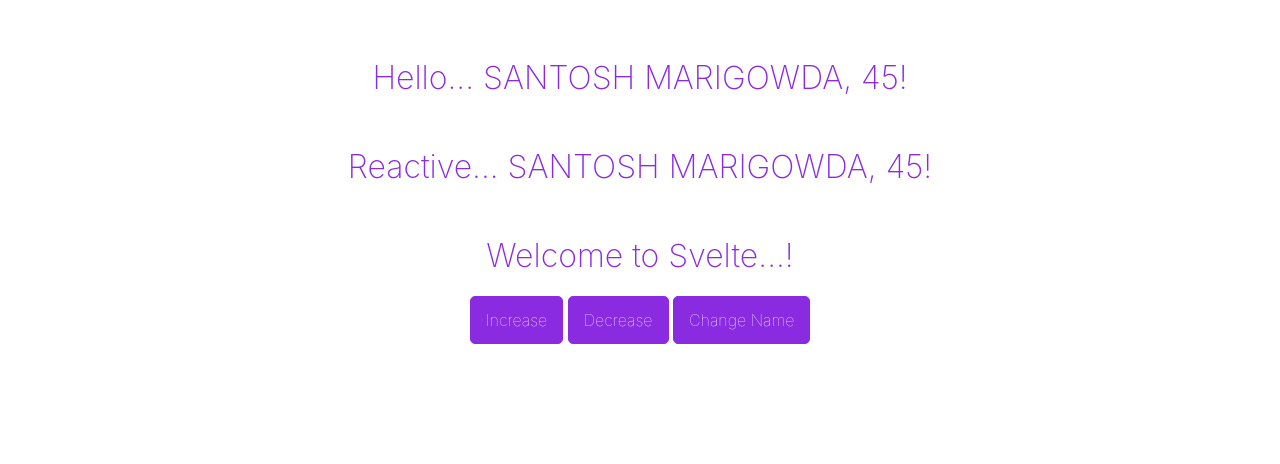
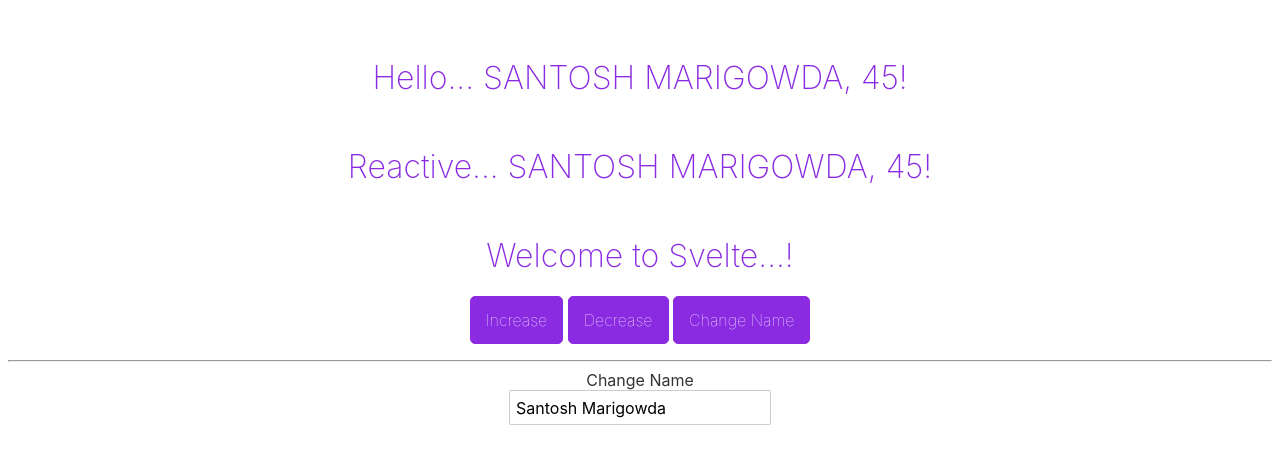
Before and after one commit to smarigowda/my-svelte-project, a Svelte app: page / in a window 1280 px wide. Shown: the top 464 px of the page. Built offline with nearby package versions, Linux system fonts and the light colour scheme.

Commit message:
2d data flow

```diff
--- a/src/App.svelte
+++ b/src/App.svelte
@@ -10,6 +10,10 @@
 
   const changeName = () => {
     name = 'Roopa Santosh';
+  }
+  const nameInput = event => {
+    name = event.target.value;
+    console.log(event);
   }
 </script>
 
@@ -52,4 +56,8 @@
   <button on:click={decAge}>Decrease</button>
 
   <button on:click={changeName}>Change Name</button>
+
+  <hr>
+  <label for="name">Change Name</label>
+  <input type="text" value={name} on:input={nameInput}>
 </div>
```
